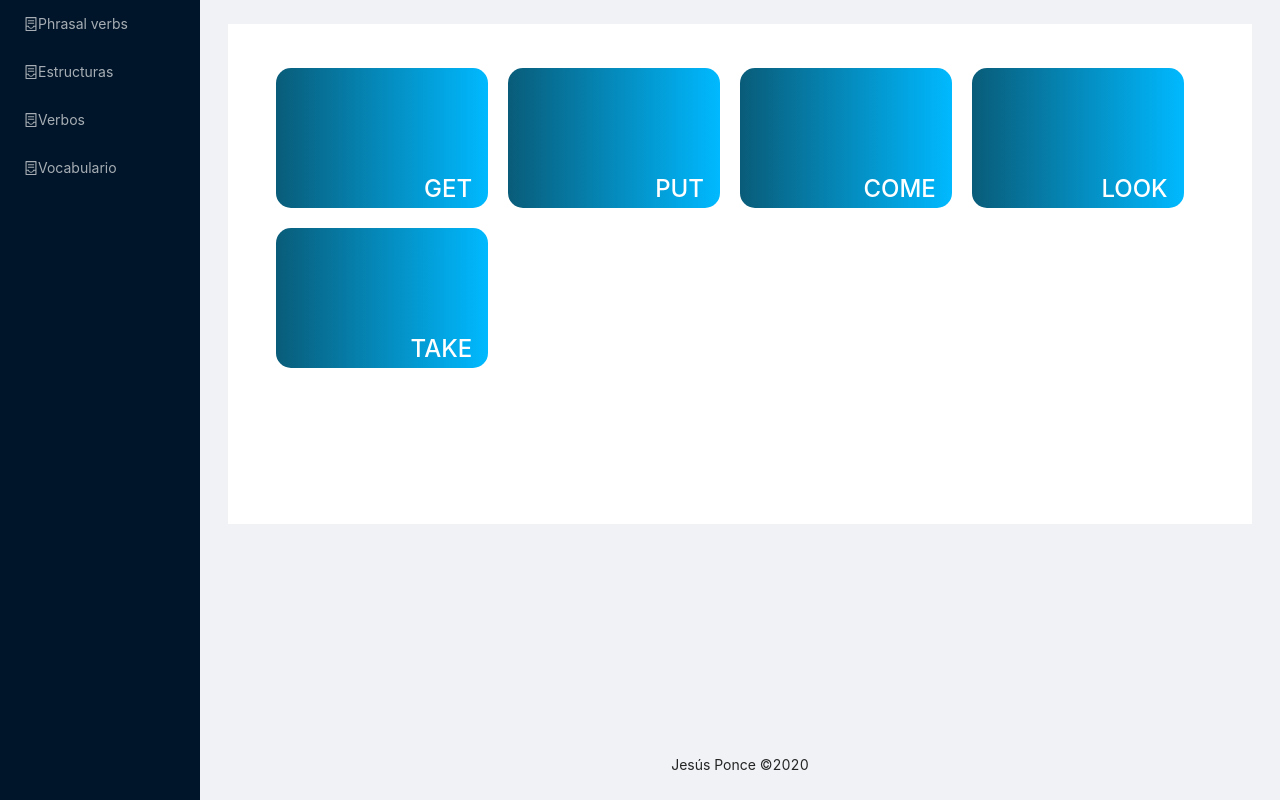
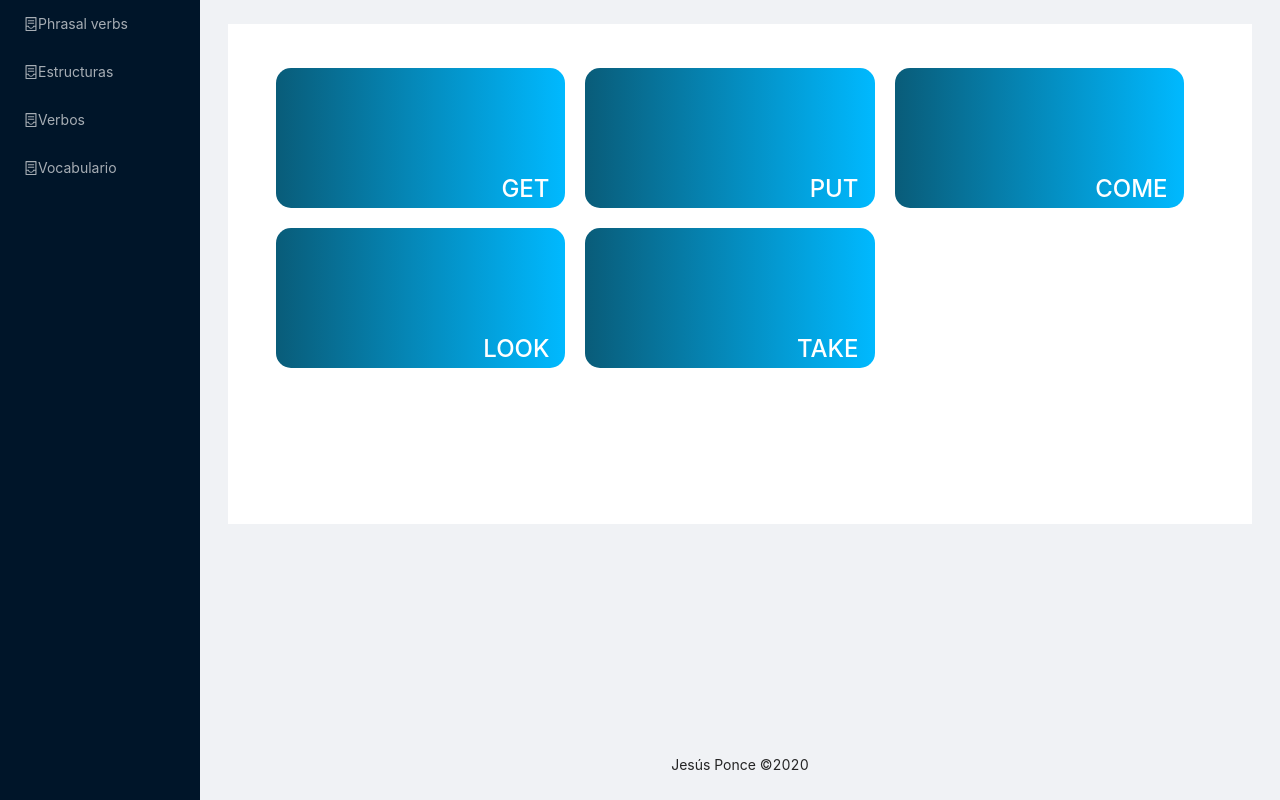
Before and after one commit to JesusEmmanuelPonce/english-front, a React (Create React App) app: page /menu-phrasal-verbs in a window 1280 px wide. Built offline with nearby package versions, Linux system fonts and the light colour scheme.

Commit message:
return changed

```diff
--- a/src/components/PhrasalVerbs/CardPharasalVerbs.js
+++ b/src/components/PhrasalVerbs/CardPharasalVerbs.js
@@ -3,7 +3,7 @@ import { Card } from 'antd';
 
 const CardPharasalVerbs = ({ table }) => {
     return(
-        <div className="container-phrasal-pb">
+        <div className="container-card-phrasal-pb">
             { table.map(item => (
                 <div className="site-card-border-less-wrapper card-pb" key={item.id}>
                     <Card title={item.phrase} bordered={false} >
--- a/src/components/PhrasalVerbs/phrasalVerbs.css
+++ b/src/components/PhrasalVerbs/phrasalVerbs.css
@@ -1,5 +1,31 @@
 p{
     color: #000;
+}
+
+
+/* CARD */
+@media screen and (min-width: 360px) {
+    .container-card-phrasal-pb{
+        display: grid;
+        grid-template-columns: 1fr;
+        gap: 10px;
+    }
+}
+
+@media screen and (min-width: 768px) {
+    .container-card-phrasal-pb{
+        display: grid;
+        grid-template-columns: repeat(2, 1fr);
+        gap: 15px;
+    }
+}
+
+@media screen and (min-width: 1024px) {
+    .container-card-phrasal-pb{
+        display: grid;
+        grid-template-columns: repeat(3, 1fr);
+        gap: 20px;
+    }
 }
 
 .card-pb{
@@ -13,34 +39,40 @@ p{
     color: #ff0000;
 }
 
+/* Menu */
+.container-menu-phrasal-pb{
+    display: grid;
+    grid-template-columns: repeat(4, 1fr);
+    margin-top: 20px;
+}
+
 @media screen and (min-width: 360px) {
     .container-menu-phrasal-pb{
         display: flex;
         flex-direction: column;
         width: 80%;
-        margin: 12px auto;
+        margin: 12px auto
     }
 
     .square-menu-pb{
         margin-bottom: 20px;
         margin-right: 20px;
     }
-
 }
 
 @media screen and (min-width: 768px) {
     .container-menu-phrasal-pb{
+        display: grid;
+        grid-template-columns: repeat(2, 1fr);
+        margin-top: 20px;
         width: 95%;
-        display: grid;
-        grid-template-columns: repeat(3, 1fr);
-        margin-top: 20px;
     }
 }
 
 @media screen and (min-width: 1024px) {
     .container-menu-phrasal-pb{
         display: grid;
-        grid-template-columns: repeat(4, 1fr);
+        grid-template-columns: repeat(3, 1fr);
         margin-top: 20px;
     }
 }
```
